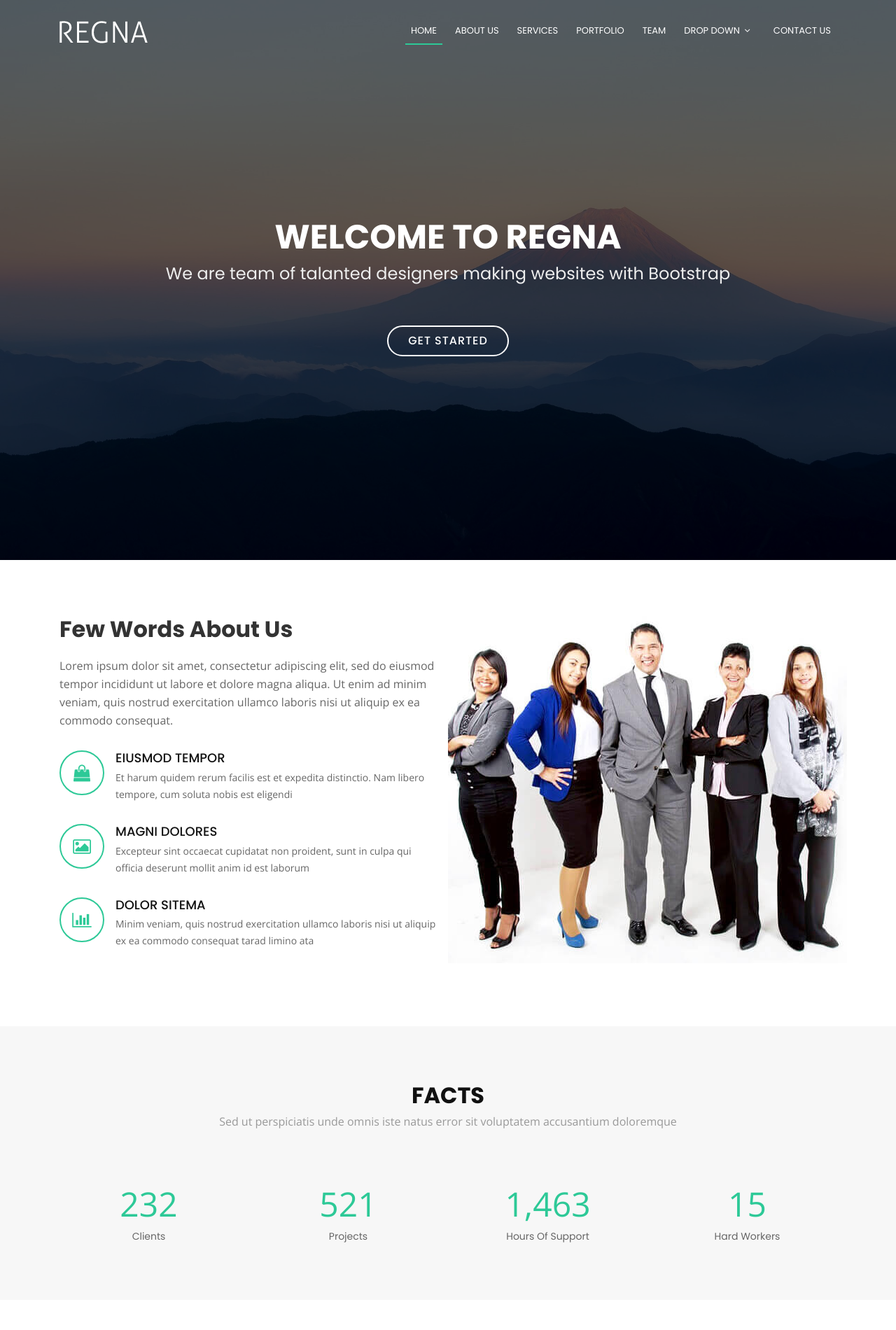
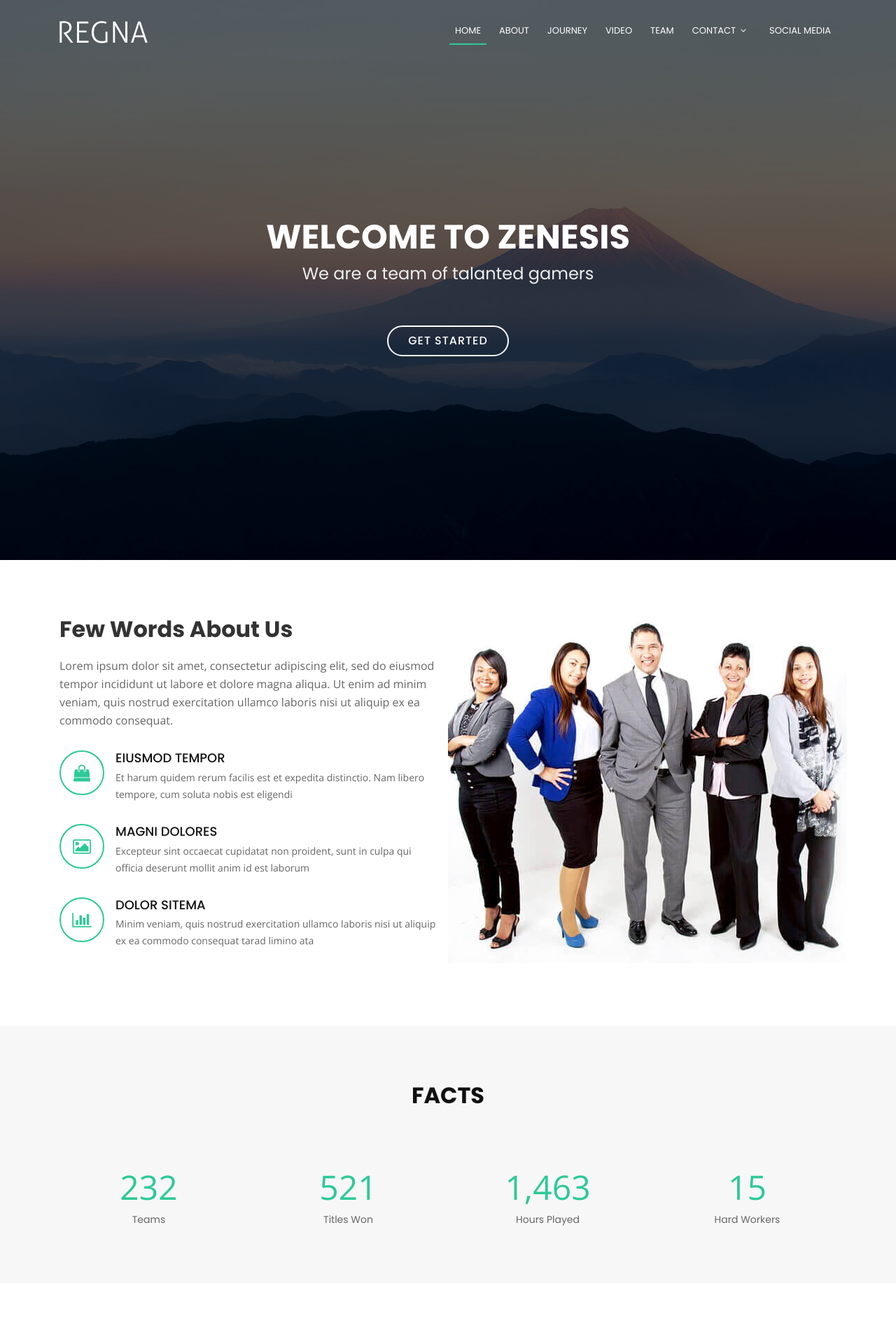
Before and after one commit to shubhmehtani/Zenesis, a plain HTML site: page index.html in a window 1280 px wide. Shown: the top 1900 px of the page at 70% size. Drawn offline with nearby package versions, Linux system fonts and the light colour scheme.

Commit message:
updates to html

```diff
--- a/index.html
+++ b/index.html
@@ -2,7 +2,7 @@
 <html lang="en">
 <head>
   <meta charset="utf-8">
-  <title>Regna Bootstrap Template</title>
+  <title>Zenesis</title>
   <meta content="width=device-width, initial-scale=1.0" name="viewport">
   <meta content="" name="keywords">
   <meta content="" name="description">
@@ -24,12 +24,6 @@
   <!-- Main Stylesheet File -->
   <link href="css/style.css" rel="stylesheet">
 
-  <!-- =======================================================
-    Theme Name: Regna
-    Theme URL: https://bootstrapmade.com/regna-bootstrap-onepage-template/
-    Author: BootstrapMade.com
-    License: https://bootstrapmade.com/license/
-  ======================================================= -->
 </head>
 
 <body>
@@ -49,11 +43,11 @@
       <nav id="nav-menu-container">
         <ul class="nav-menu">
           <li class="menu-active"><a href="#hero">Home</a></li>
-          <li><a href="#about">About Us</a></li>
-          <li><a href="#services">Services</a></li>
-          <li><a href="#portfolio">Portfolio</a></li>
+          <li><a href="#about">About</a></li>
+          <li><a href="#services">Journey</a></li>
+          <li><a href="#portfolio">Video</a></li>
           <li><a href="#team">Team</a></li>
-          <li class="menu-has-children"><a href="">Drop Down</a>
+          <li class="menu-has-children"><a href="">Contact</a>
             <ul>
               <li><a href="#">Drop Down 1</a></li>
               <li class="menu-has-children"><a href="#">Drop Down 2</a>
@@ -70,7 +64,7 @@
               <li><a href="#">Drop Down 5</a></li>
             </ul>
           </li>
-          <li><a href="#contact">Contact Us</a></li>
+          <li><a href="#contact">Social Media</a></li>
         </ul>
       </nav><!-- #nav-menu-container -->
     </div>
@@ -81,8 +75,8 @@
   ============================-->
   <section id="hero">
     <div class="hero-container">
-      <h1>Welcome to Regna</h1>
-      <h2>We are team of talanted designers making websites with Bootstrap</h2>
+      <h1>Welcome to Zenesis</h1>
+      <h2>We are a team of talanted gamers</h2>
       <a href="#about" class="btn-get-started">Get Started</a>
     </div>
   </section><!-- #hero -->
@@ -135,23 +129,23 @@
       <div class="container wow fadeIn">
         <div class="section-header">
           <h3 class="section-title">Facts</h3>
-          <p class="section-description">Sed ut perspiciatis unde omnis iste natus error sit voluptatem accusantium doloremque</p>
+          <p class="section-description"></p>
         </div>
         <div class="row counters">
 
   				<div class="col-lg-3 col-6 text-center">
             <span data-toggle="counter-up">232</span>
-            <p>Clients</p>
+            <p>Teams</p>
   				</div>
 
           <div class="col-lg-3 col-6 text-center">
             <span data-toggle="counter-up">521</span>
-            <p>Projects</p>
+            <p>Titles Won</p>
   				</div>
 
           <div class="col-lg-3 col-6 text-center">
             <span data-toggle="counter-up">1,463</span>
-            <p>Hours Of Support</p>
+            <p>Hours Played</p>
   				</div>
 
           <div class="col-lg-3 col-6 text-center">
@@ -549,16 +543,11 @@
 
     <div class="container">
       <div class="copyright">
-        &copy; Copyright <strong>Regna</strong>. All Rights Reserved
+        &copy; Copyright <strong>Zenesis</strong>. All Rights Reserved
       </div>
       <div class="credits">
-        <!--
-          All the links in the footer should remain intact.
-          You can delete the links only if you purchased the pro version.
-          Licensing information: https://bootstrapmade.com/license/
-          Purchase the pro version with working PHP/AJAX contact form: https://bootstrapmade.com/buy/?theme=Regna
-        -->
-        Designed by <a href="https://bootstrapmade.com/">BootstrapMade</a>
+
+        Designed by Sarthak Aggarwal
       </div>
     </div>
   </footer><!-- #footer -->
```
